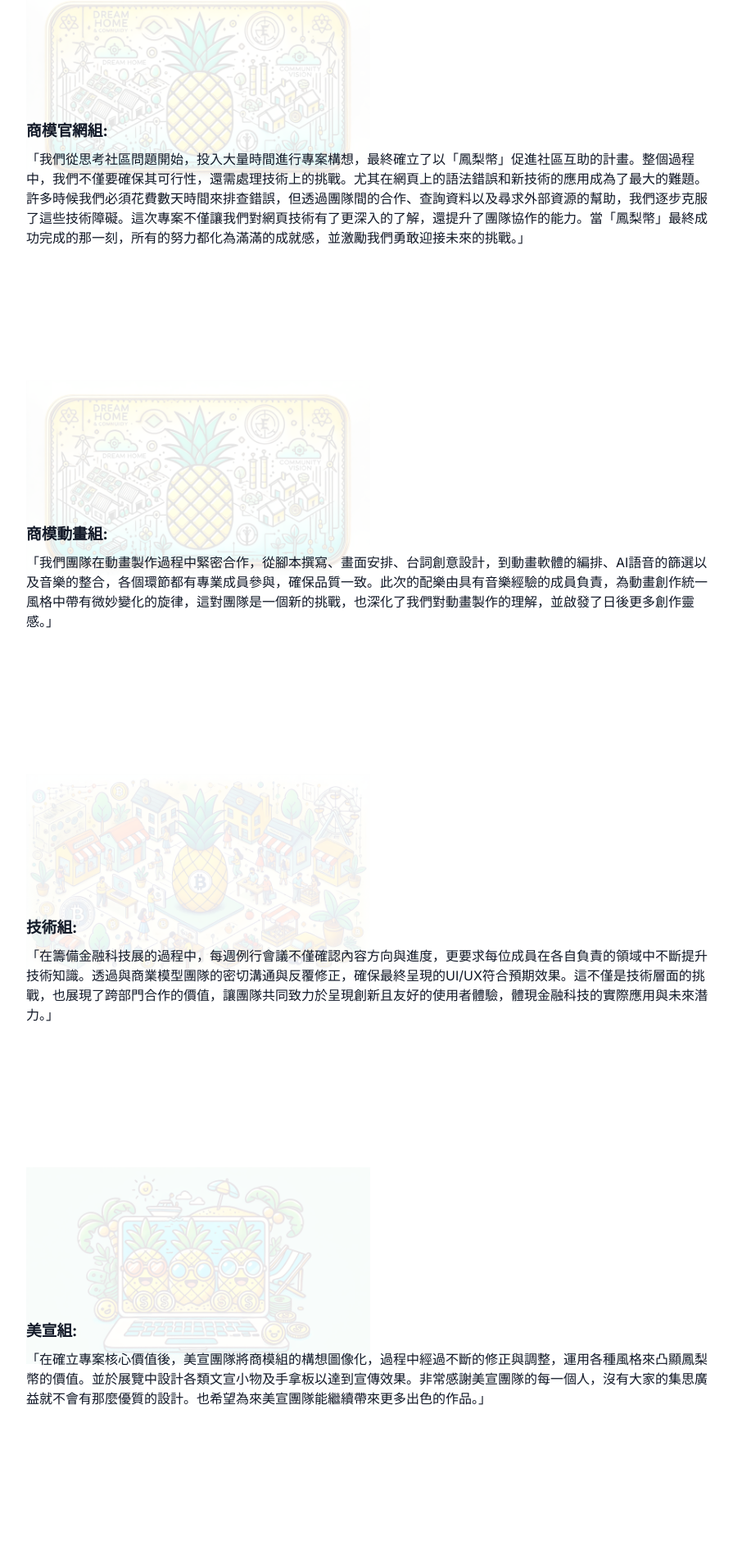
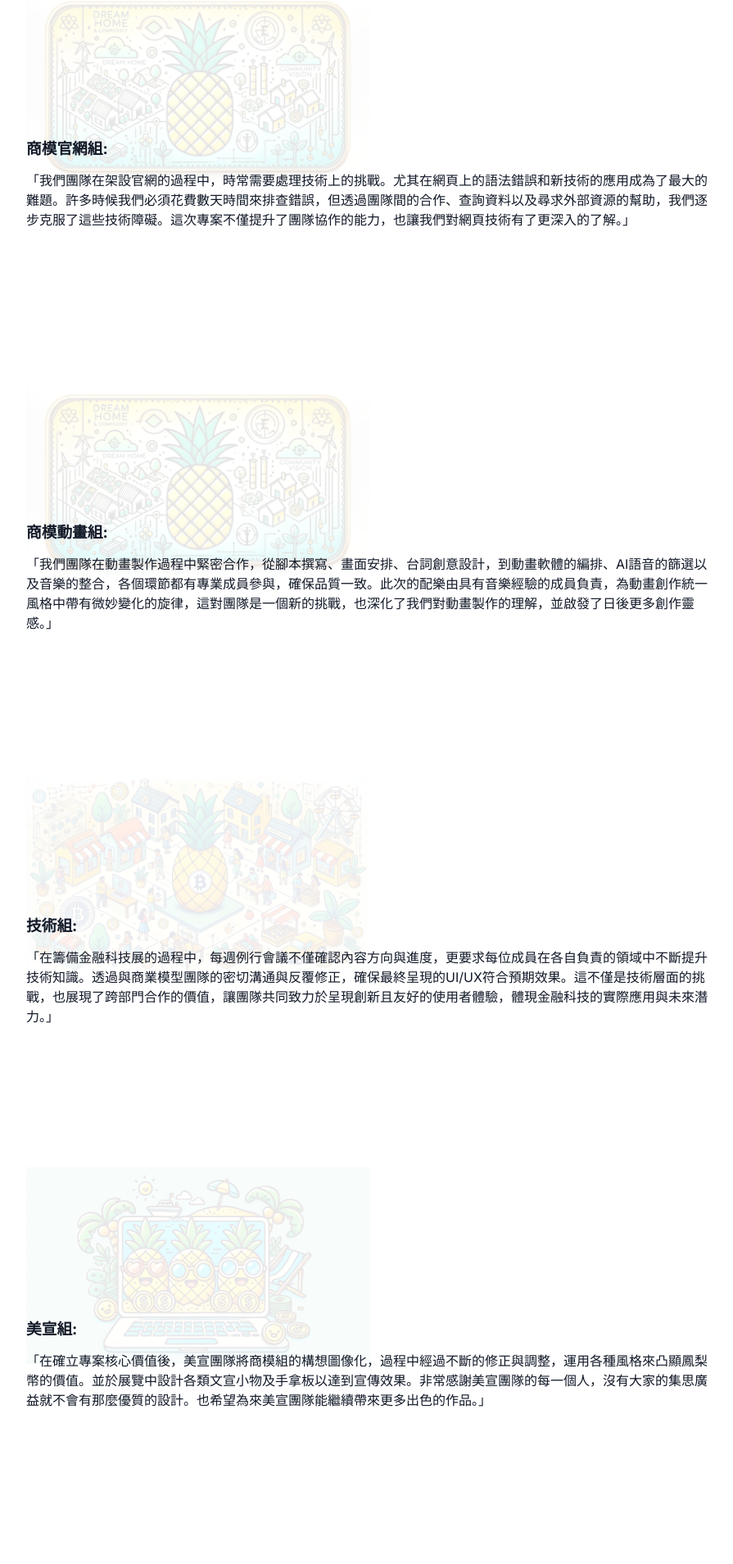
Before and after one commit to linting2024/microinsurance, a Next.js app: page /news2 in a window 1280 px wide. Shown: the part 1285-3193 px from the top of the page at 82% size, without its empty margins (192-1087 px from the left). Built offline with nearby package versions, Linux system fonts and the light colour scheme.

Commit message:
contents

```diff
--- a/components/AutoCarouselNews.js
+++ b/components/AutoCarouselNews.js
@@ -12,7 +12,7 @@ export default function AutoCarousel() {
         />
         <Carousel.Caption style={{ top: '30%', transform: 'translateY(-50%)' }}>
           <h3 className="text-gray-900 font-bold opacity-100">商模官網組:</h3>
-          <p className="pt-2 text-gray-900 opacity-100">「我們從思考社區問題開始，投入大量時間進行專案構想，最終確立了以「鳳梨幣」促進社區互助的計畫。整個過程中，我們不僅要確保其可行性，還需處理技術上的挑戰。尤其在網頁上的語法錯誤和新技術的應用成為了最大的難題。許多時候我們必須花費數天時間來排查錯誤，但透過團隊間的合作、查詢資料以及尋求外部資源的幫助，我們逐步克服了這些技術障礙。這次專案不僅讓我們對網頁技術有了更深入的了解，還提升了團隊協作的能力。當「鳳梨幣」最終成功完成的那一刻，所有的努力都化為滿滿的成就感，並激勵我們勇敢迎接未來的挑戰。」</p>
+          <p className="pt-3 text-gray-900 opacity-100">「我們團隊在架設官網的過程中，時常需要處理技術上的挑戰。尤其在網頁上的語法錯誤和新技術的應用成為了最大的難題。許多時候我們必須花費數天時間來排查錯誤，但透過團隊間的合作、查詢資料以及尋求外部資源的幫助，我們逐步克服了這些技術障礙。這次專案不僅提升了團隊協作的能力，也讓我們對網頁技術有了更深入的了解。」</p>
         </Carousel.Caption>
       </Carousel.Item>
 
@@ -24,7 +24,7 @@ export default function AutoCarousel() {
         />
         <Carousel.Caption style={{ top: '30%', transform: 'translateY(-50%)' }}>
           <h3 className="text-gray-900 font-bold opacity-100">商模動畫組:</h3>
-          <p className="pt-2 text-gray-900 opacity-100">「我們團隊在動畫製作過程中緊密合作，從腳本撰寫、畫面安排、台詞創意設計，到動畫軟體的編排、AI語音的篩選以及音樂的整合，各個環節都有專業成員參與，確保品質一致。此次的配樂由具有音樂經驗的成員負責，為動畫創作統一風格中帶有微妙變化的旋律，這對團隊是一個新的挑戰，也深化了我們對動畫製作的理解，並啟發了日後更多創作靈感。」</p>
+          <p className="pt-3 text-gray-900 opacity-100">「我們團隊在動畫製作過程中緊密合作，從腳本撰寫、畫面安排、台詞創意設計，到動畫軟體的編排、AI語音的篩選以及音樂的整合，各個環節都有專業成員參與，確保品質一致。此次的配樂由具有音樂經驗的成員負責，為動畫創作統一風格中帶有微妙變化的旋律，這對團隊是一個新的挑戰，也深化了我們對動畫製作的理解，並啟發了日後更多創作靈感。」</p>
         </Carousel.Caption>
       </Carousel.Item>
 
@@ -36,7 +36,7 @@ export default function AutoCarousel() {
         />
         <Carousel.Caption style={{ top: '30%', transform: 'translateY(-50%)' }}>
           <h3 className="text-gray-900 font-bold opacity-100">技術組:</h3>
-          <p className="pt-2 text-gray-900 opacity-100">「在籌備金融科技展的過程中，每週例行會議不僅確認內容方向與進度，更要求每位成員在各自負責的領域中不斷提升技術知識。透過與商業模型團隊的密切溝通與反覆修正，確保最終呈現的UI/UX符合預期效果。這不僅是技術層面的挑戰，也展現了跨部門合作的價值，讓團隊共同致力於呈現創新且友好的使用者體驗，體現金融科技的實際應用與未來潛力。」</p>
+          <p className="pt-3 text-gray-900 opacity-100">「在籌備金融科技展的過程中，每週例行會議不僅確認內容方向與進度，更要求每位成員在各自負責的領域中不斷提升技術知識。透過與商業模型團隊的密切溝通與反覆修正，確保最終呈現的UI/UX符合預期效果。這不僅是技術層面的挑戰，也展現了跨部門合作的價值，讓團隊共同致力於呈現創新且友好的使用者體驗，體現金融科技的實際應用與未來潛力。」</p>
         </Carousel.Caption>
       </Carousel.Item>
 
@@ -48,7 +48,7 @@ export default function AutoCarousel() {
         />
         <Carousel.Caption style={{ top: '30%', transform: 'translateY(-50%)' }}>
           <h3 className="text-gray-900 font-bold opacity-100">美宣組:</h3>
-          <p className="pt-2 text-gray-900 opacity-100">「在確立專案核心價值後，美宣團隊將商模組的構想圖像化，過程中經過不斷的修正與調整，運用各種風格來凸顯鳳梨幣的價值。並於展覽中設計各類文宣小物及手拿板以達到宣傳效果。非常感謝美宣團隊的每一個人，沒有大家的集思廣益就不會有那麼優質的設計。也希望為來美宣團隊能繼續帶來更多出色的作品。」</p>
+          <p className="pt-3 text-gray-900 opacity-100">「在確立專案核心價值後，美宣團隊將商模組的構想圖像化，過程中經過不斷的修正與調整，運用各種風格來凸顯鳳梨幣的價值。並於展覽中設計各類文宣小物及手拿板以達到宣傳效果。非常感謝美宣團隊的每一個人，沒有大家的集思廣益就不會有那麼優質的設計。也希望為來美宣團隊能繼續帶來更多出色的作品。」</p>
         </Carousel.Caption>
       </Carousel.Item>
 
```
